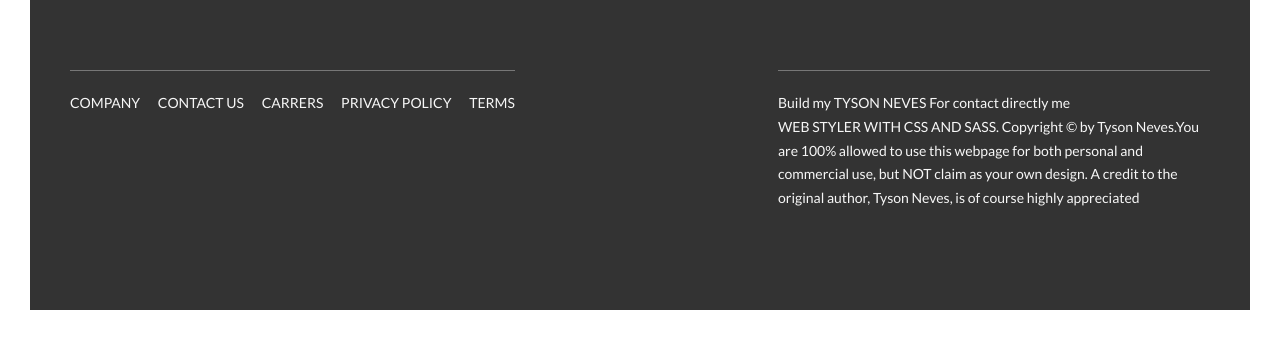
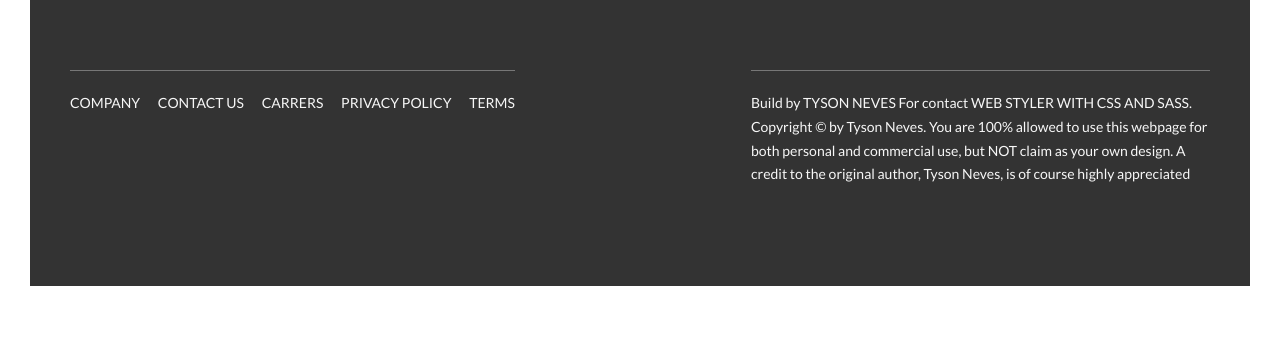
Before and after one commit to tyson-neves/natours, a website: page index.html in a window 1280 px wide. Shown: the part 5586-5926 px from the top of the page. After the commit the page ends 5902 px from the top, so only its background shows below. Drawn offline with Linux system fonts and the light colour scheme.

Commit message:
update footer

```diff
--- a/index.html
+++ b/index.html
@@ -394,7 +394,7 @@
                 </div>
                 <div class="col-1-of-2">
                     <p class="footer__copyright">
-                        Build my <a href="#" class="footer__link">Tyson Neves</a> For contact directly me <a href="#" class="footer__link">Web Styler with CSS and Sass</a>. Copyright &copy; by Tyson Neves.You are 100% allowed to use this webpage for both personal and commercial use, but NOT claim as your own design. A credit to the original author, Tyson Neves, is of course highly appreciated
+                        Build by <a href="#" class="footer__link">Tyson Neves</a> For contact <a href="#" class="footer__link">Web Styler with CSS and Sass</a>. Copyright &copy; by Tyson Neves. You are 100% allowed to use this webpage for both personal and commercial use, but NOT claim as your own design. A credit to the original author, Tyson Neves, is of course highly appreciated
                     </p>
                 </div>
             </div>
--- a/sass/layout/_footer.scss
+++ b/sass/layout/_footer.scss
@@ -55,7 +55,7 @@
     &__copyright {
         border-top: .1rem solid $color-gray-dark;
         padding-top: 2rem;
-        width: 80%;
+        width: 85%;
         float: right;
     }
 
```
Also changed, not shown: css/style.css.
